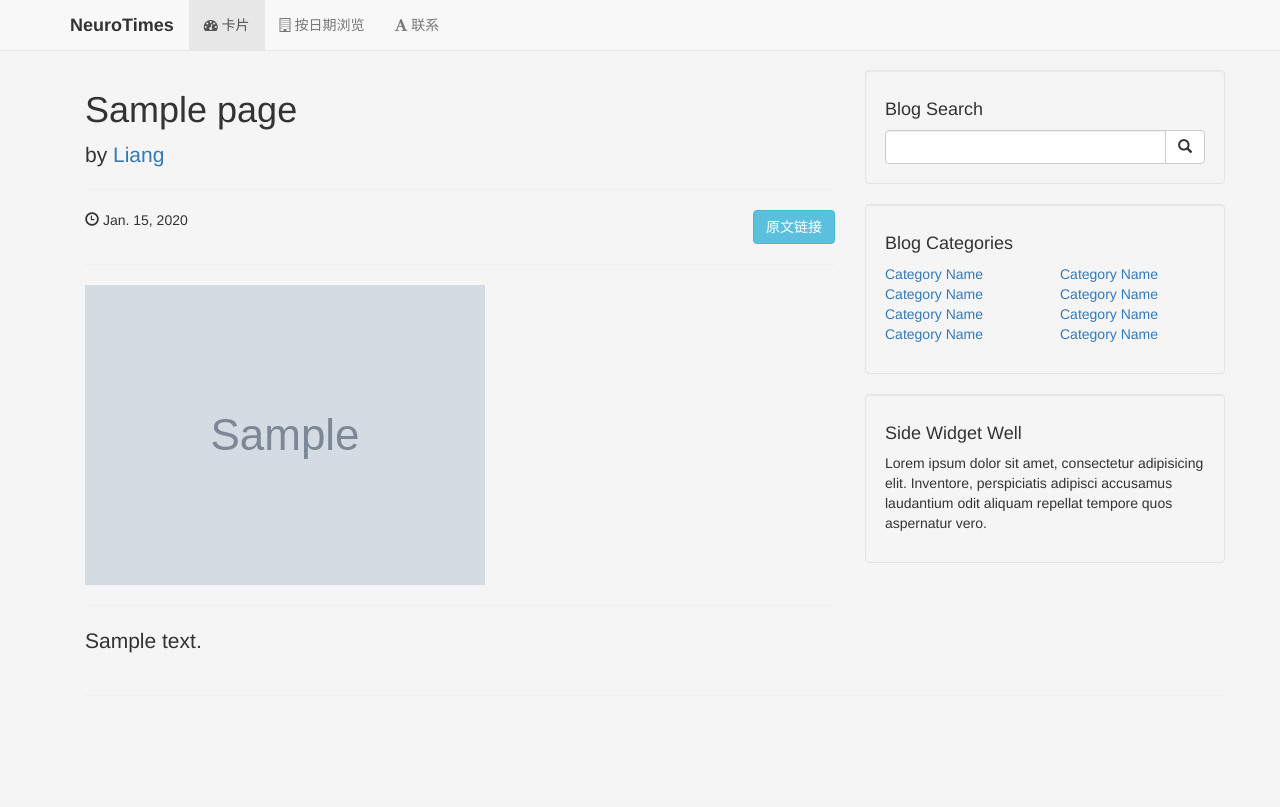
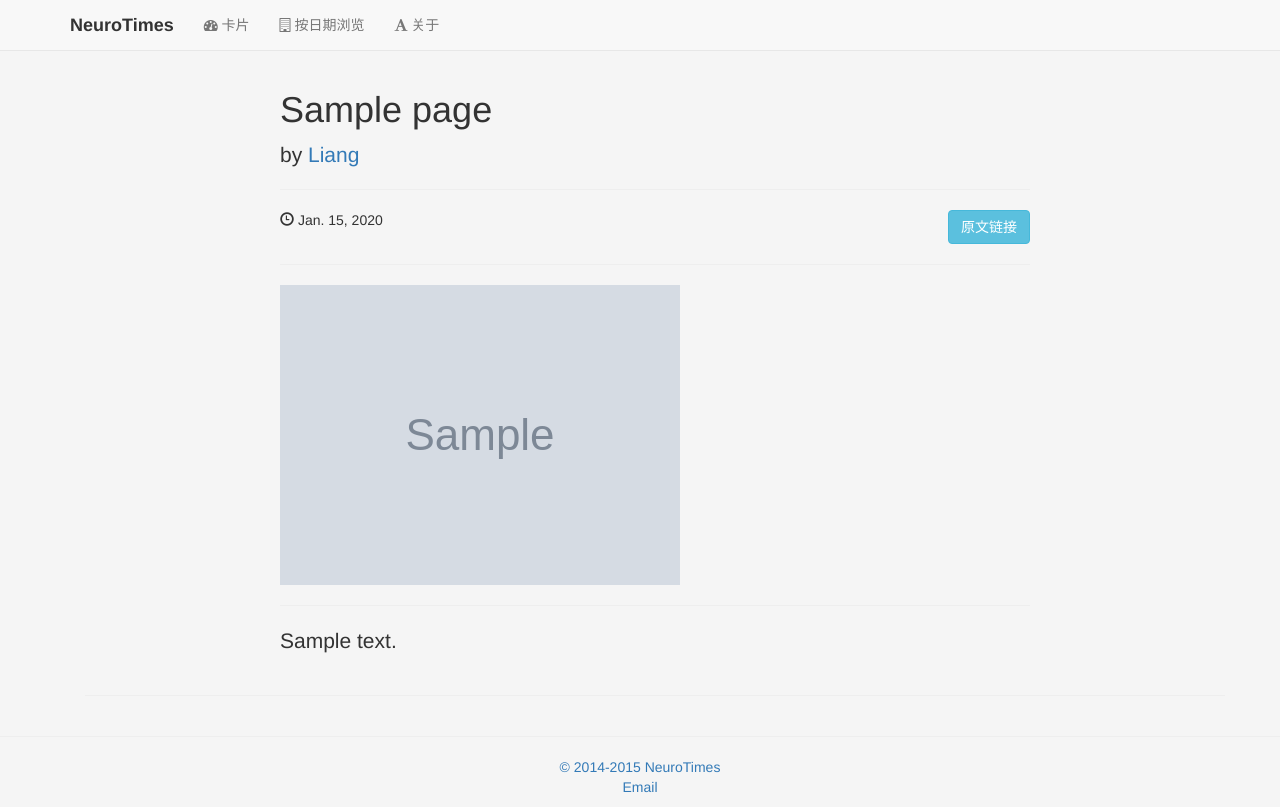
Before and after one commit to burun/Neurotimes, a Django app: template templates/neuro/page.html in a window 1280 px wide. Before the commit the page ends 653 px from the top, so only its background shows below. Run offline with Django 3.2, Linux system fonts and the light colour scheme; the template is opened without the code that fills it: values that come from a table or form of the project are taken from there, others are empty; tables that the repository leaves empty hold one stand-in row (values such as "Sample post"); grey boxes marked "Sample" are stand-in pictures; some libraries are stand-ins or nearby versions.

Commit message:
Modify basic templates for first deploying

```diff
--- a/neuro/urls.py
+++ b/neuro/urls.py
@@ -5,4 +5,5 @@ urlpatterns = patterns('',
                        url(r'^$', views.index, name='index'),
                        url(r'^page/(?P<date>([0-9]{4}-[0-9]{2}-[0-9]{2}))/(?P<order>[0-9]{2})/$', views.page, name='page'),
                        url(r'^card/$', views.card, name='card'),
+                       url(r'^about/$', views.about, name='about'),
                        )
--- a/neuro/views.py
+++ b/neuro/views.py
@@ -25,3 +25,7 @@ def card(request):
     context_dict = {'pages': page_list,
                     }
     return render(request, 'neuro/card.html', context_dict)
+
+def about(request):
+    context_dict = {}
+    return render(request, 'neuro/about.html', context_dict)
--- a/templates/base.html
+++ b/templates/base.html
@@ -41,7 +41,7 @@
         <i class="fa fa-lg fa-bars"></i><span>Menu</span>
       </button>
 
-      <a class="navbar-brand" title="Bootcards Starter" href="/neuro">NeuroTimes</a>
+      <a class="navbar-brand" title="Bootcards Starter" href="/neuro/card">NeuroTimes</a>
 
       <!--right aligned button-->
 <!--       <button type="button" class="btn btn-warning navbar-right hidden-sm">
@@ -49,25 +49,7 @@
       </button> -->
 
       <!--navbar menu options: shown on desktop only -->
-      <div class="navbar-collapse collapse">
-        <ul class="nav navbar-nav">
-          <li class="active">
-            <a href="/neuro/card">
-              <i class="fa fa-dashboard"></i> 卡片
-            </a>
-          </li>
-          <li>
-            <a href="/neuro">
-              <i class="fa fa-building-o"></i> 按日期浏览
-            </a>
-          </li>
-          <li>
-            <a href="#">
-              <i class="fa fa-font"></i> 联系
-            </a>
-          </li>
-        </ul>
-      </div>
+      {% block nav_block %}{% endblock %}
     </div>
   </div>
 
@@ -121,6 +103,13 @@
       {% block body_block %}{% endblock %}
     </div>
 
+      <hr>
+        <div class="container">
+          <div class="col-md-12 text-center">
+          <p><a href="" target="_ext">© 2014-2015 NeuroTimes</a><br><a href="" target="_ext">Email</a></p>
+          </div>
+        </div>
+
     <!-- Bootstrap & jQuery core JavaScript
     ================================================== -->
     <script src="{% static 'js/jquery-2.1.4.min.js' %}"></script>
--- a/templates/neuro/page.html
+++ b/templates/neuro/page.html
@@ -1,6 +1,28 @@
 {% extends 'base.html' %}
 
 {% load static %}
+
+{% block nav_block %}
+      <div class="navbar-collapse collapse">
+        <ul class="nav navbar-nav">
+          <li>
+            <a href="/neuro/card">
+              <i class="fa fa-dashboard"></i> 卡片
+            </a>
+          </li>
+          <li>
+            <a href="/neuro">
+              <i class="fa fa-building-o"></i> 按日期浏览
+            </a>
+          </li>
+          <li>
+            <a href="/neuro/about">
+              <i class="fa fa-font"></i> 关于
+            </a>
+          </li>
+        </ul>
+      </div>
+{% endblock %}
 
 {% block body_block %}
     <!-- Page Content -->
@@ -9,6 +31,9 @@
         <div class="row">
 
             <!-- Blog Post Content Column -->
+            <div class="col-lg-2">
+            </div>
+
             <div class="col-lg-8">
 
                 <!-- Blog Post -->
@@ -49,61 +74,7 @@
 
             </div>
 
-            <!-- Blog Sidebar Widgets Column -->
-            <div class="col-md-4">
-
-                <!-- Blog Search Well -->
-                <div class="well">
-                    <h4>Blog Search</h4>
-                    <div class="input-group">
-                        <input type="text" class="form-control">
-                        <span class="input-group-btn">
-                            <button class="btn btn-default" type="button">
-                                <span class="glyphicon glyphicon-search"></span>
-                        </button>
-                        </span>
-                    </div>
-                    <!-- /.input-group -->
-                </div>
-
-                <!-- Blog Categories Well -->
-                <div class="well">
-                    <h4>Blog Categories</h4>
-                    <div class="row">
-                        <div class="col-lg-6">
-                            <ul class="list-unstyled">
-                                <li><a href="#">Category Name</a>
-                                </li>
-                                <li><a href="#">Category Name</a>
-                                </li>
-                                <li><a href="#">Category Name</a>
-                                </li>
-                                <li><a href="#">Category Name</a>
-                                </li>
-                            </ul>
-                        </div>
-                        <div class="col-lg-6">
-                            <ul class="list-unstyled">
-                                <li><a href="#">Category Name</a>
-                                </li>
-                                <li><a href="#">Category Name</a>
-                                </li>
-                                <li><a href="#">Category Name</a>
-                                </li>
-                                <li><a href="#">Category Name</a>
-                                </li>
-                            </ul>
-                        </div>
-                    </div>
-                    <!-- /.row -->
-                </div>
-
-                <!-- Side Widget Well -->
-                <div class="well">
-                    <h4>Side Widget Well</h4>
-                    <p>Lorem ipsum dolor sit amet, consectetur adipisicing elit. Inventore, perspiciatis adipisci accusamus laudantium odit aliquam repellat tempore quos aspernatur vero.</p>
-                </div>
-
+            <div class="col-lg-2">
             </div>
 
         </div>
```
Also changed, not shown: templates/neuro/card.html (+43 -48 lines), templates/neuro/date.html (+22 -0 lines), templates/neuro/index.html (deleted, +0 -29 lines).
